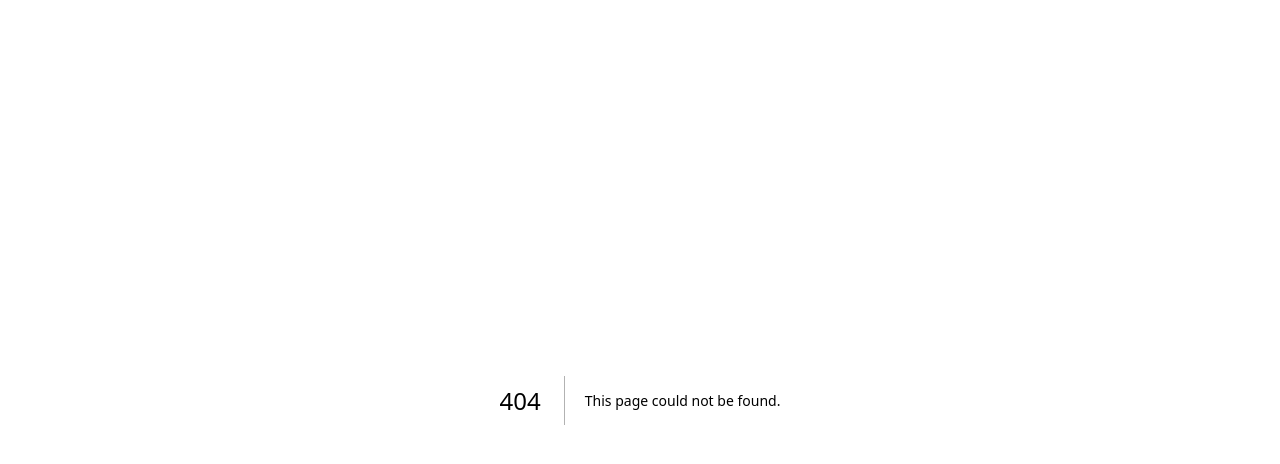
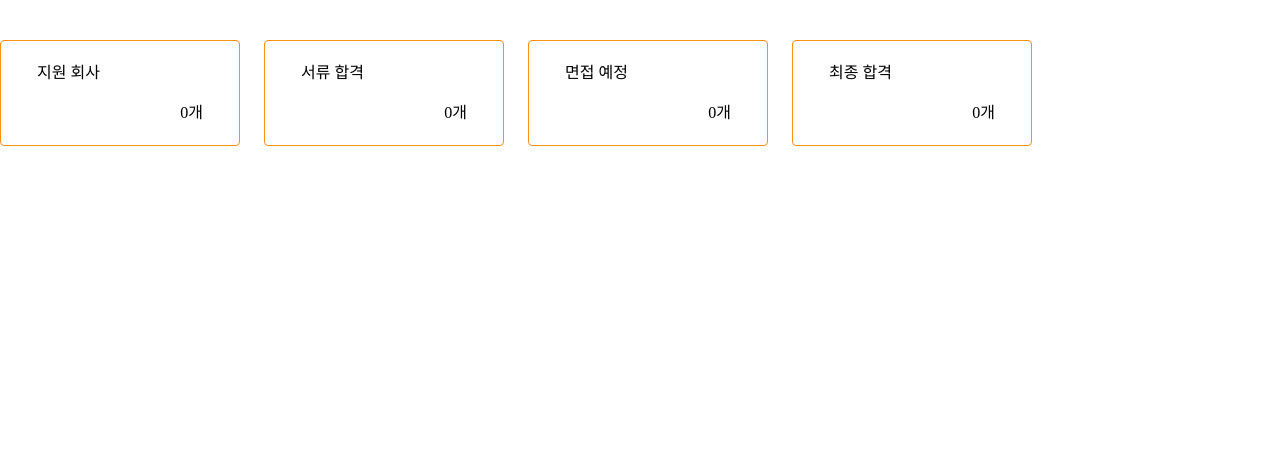
Before and after one commit to strdeok/JobNote, a Next.js app: page /dashboard in a window 1280 px wide. Before the commit this address had no page. Shown: the top 464 px of the page. Built offline with nearby package versions, Linux system fonts and the light colour scheme.

Commit message:
feat: 대시보드 페이지 디자인 구현

```diff
--- /dev/null
+++ b/src/app/(afterLogin)/dashboard/page.tsx
@@ -0,0 +1,24 @@
+export default function DashboardPage() {
+  const box_style =
+    "w-60 border border-[#FF9016] rounded-sm px-9 py-5 flex flex-col gap-4";
+  return (
+    <section className="relative top-10 flex flex-row gap-6">
+      <div className={box_style}>
+        <span className="w-full text-left">지원 회사</span>
+        <span className="w-full text-right">0개</span>
+      </div>
+      <div className={box_style}>
+        <span className="w-full text-left">서류 합격</span>
+        <span className="w-full text-right">0개</span>
+      </div>
+      <div className={box_style}>
+        <span className="w-full text-left">면접 예정</span>
+        <span className="w-full text-right">0개</span>
+      </div>
+      <div className={box_style}>
+        <span className="w-full text-left">최종 합격</span>
+        <span className="w-full text-right">0개</span>
+      </div>
+    </section>
+  );
+}
```
